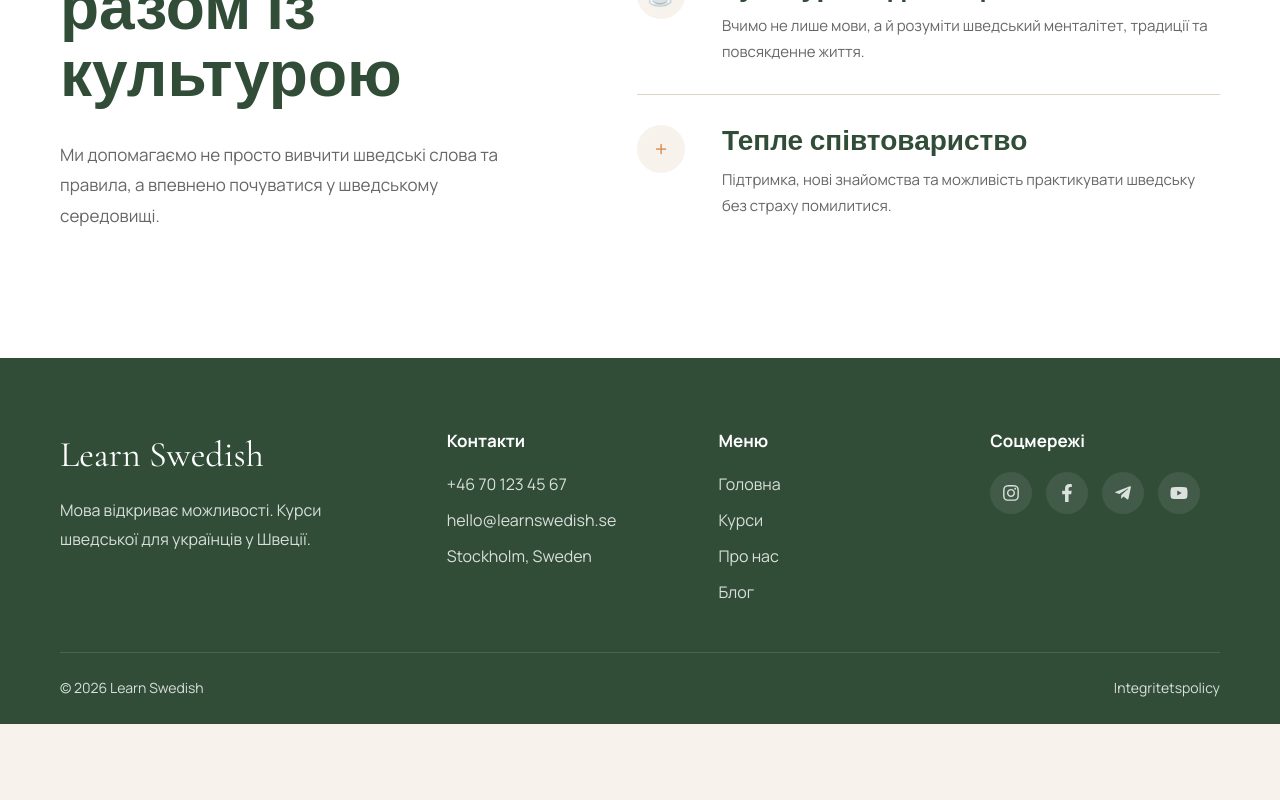
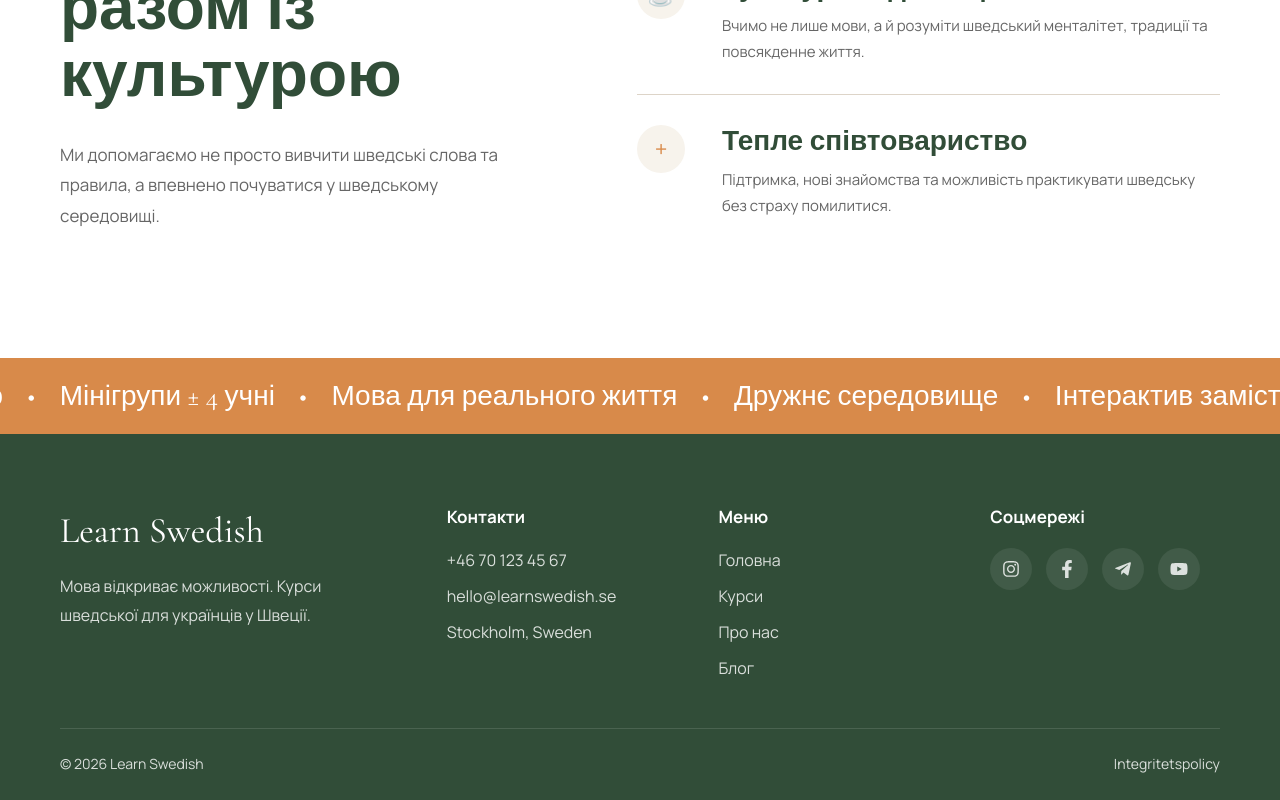
Before and after one commit to LiliiaDud/learn-swedish, a Next.js app: page /about in a window 1280 px wide. Shown: the part 2238-3038 px from the top of the page. Before the commit the page ends 2962 px from the top, so only its background shows below. Built offline with nearby package versions, Linux system fonts and the light colour scheme.

Commit message:
feat: add animation marquee track

```diff
--- a/src/app/about/page.module.scss
+++ b/src/app/about/page.module.scss
@@ -217,6 +217,54 @@
   line-height: 1.7;
 }
 
+.marquee {
+  width: 100%;
+
+  overflow: hidden;
+
+  padding: 24px 0;
+
+  background: $accent;
+
+  color: white;
+}
+
+.marqueeTrack {
+  display: flex;
+
+  width: max-content;
+
+  align-items: center;
+
+  gap: 24px;
+
+  white-space: nowrap;
+
+  animation: marquee 25s linear infinite;
+}
+
+.marqueeTrack span {
+  font-family: var(--font-cormorant);
+
+  font-size: 28px;
+
+  line-height: 1;
+}
+
+@keyframes marquee {
+  from {
+    transform: translateX(0);
+  }
+
+  to {
+    transform: translateX(-50%);
+  }
+}
+
+.marquee:hover .marqueeTrack {
+  animation-play-state: paused;
+}
+
 @media (max-width: 992px) {
   .story {
     padding: 80px 0;
@@ -338,4 +386,18 @@
   .whyItem h3 {
     font-size: 25px;
   }
+
+  .marquee {
+    padding: 20px 0;
+  }
+
+  .marqueeTrack {
+    gap: 18px;
+
+    animation-duration: 20s;
+  }
+
+  .marqueeTrack span {
+    font-size: 23px;
+  }
 }
--- a/src/app/about/page.tsx
+++ b/src/app/about/page.tsx
@@ -164,6 +164,33 @@ export default function AboutPage() {
           </div>
         </Container>
       </section>
+
+      <section className={styles.marquee}>
+        <div className={styles.marqueeTrack}>
+          <span>Пояснюємо складне простою мовою</span>
+          <span>•</span>
+          <span>Мінігрупи ± 4 учні</span>
+          <span>•</span>
+          <span>Мова для реального життя</span>
+          <span>•</span>
+          <span>Дружнє середовище</span>
+          <span>•</span>
+          <span>Інтерактив замість зубріння</span>
+          <span>•</span>
+
+          {/* Повторюємо, для плавного безперервного руху */}
+          <span>Пояснюємо складне простою мовою</span>
+          <span>•</span>
+          <span>Мінігрупи ± 4 учні</span>
+          <span>•</span>
+          <span>Мова для реального життя</span>
+          <span>•</span>
+          <span>Дружнє середовище</span>
+          <span>•</span>
+          <span>Інтерактив замість зубріння</span>
+          <span>•</span>
+        </div>
+      </section>
     </main>
   );
 }
```
